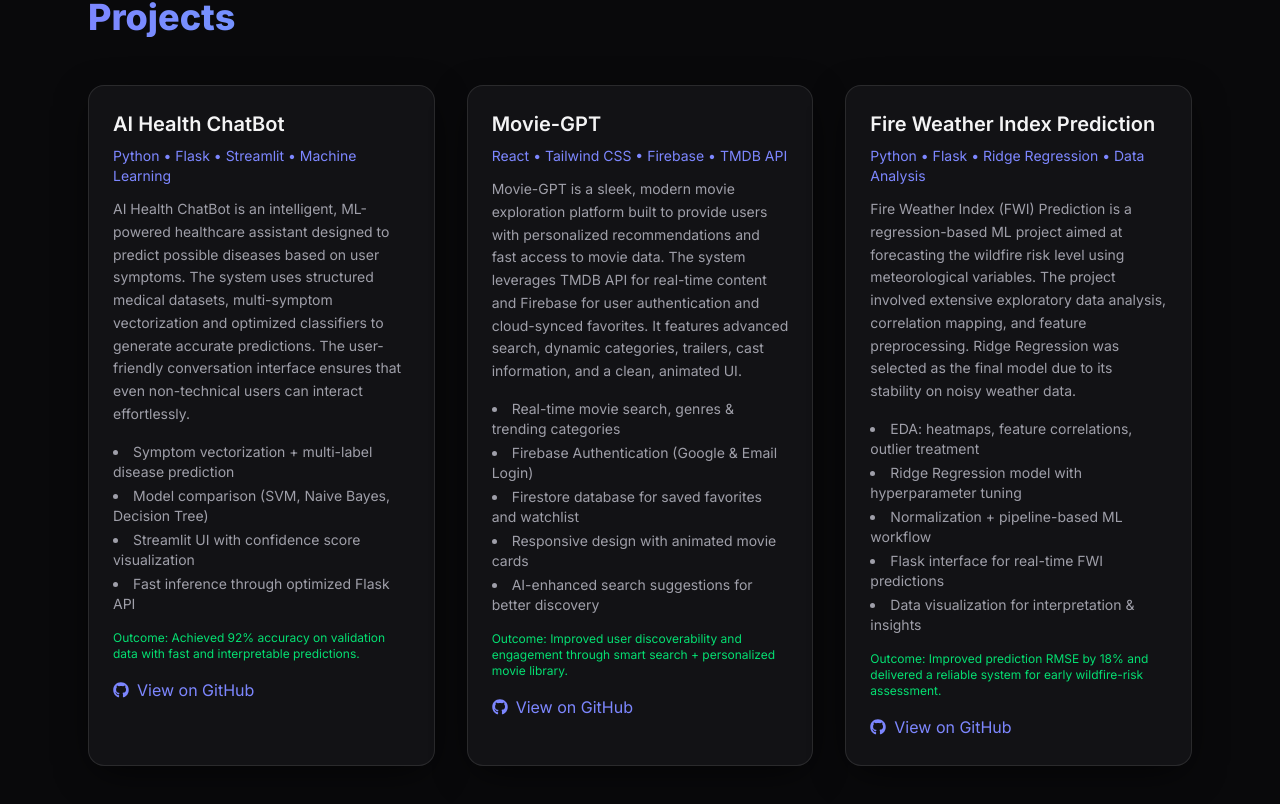
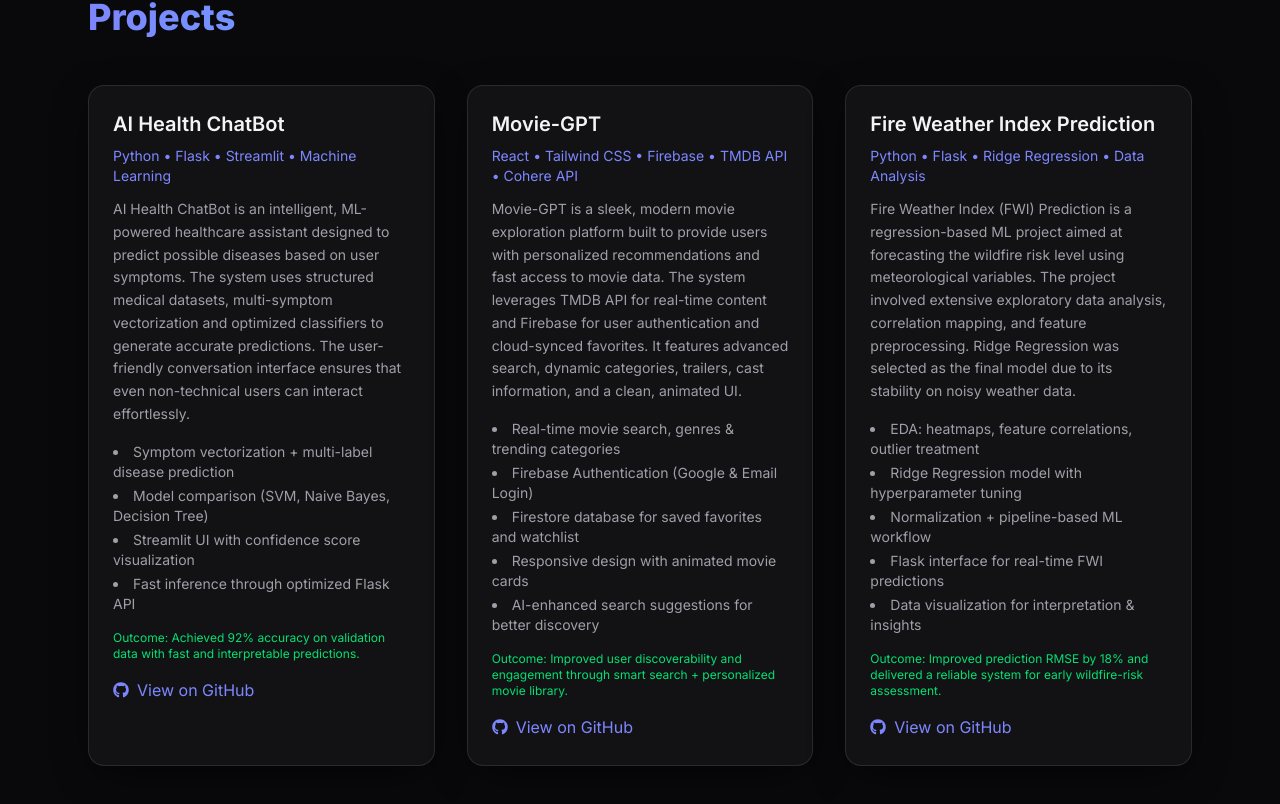
Before and after one commit to Mahadev1729/devPortFolio, a React (Vite) app: page / in a window 1280 px wide. Shown: the part 2234-3038 px from the top of the page. Built offline with nearby package versions, Linux system fonts and the light colour scheme.

Commit message:
Update Movie-GPT project description to include Cohere API

```diff
--- a/src/components/Portfolio.jsx
+++ b/src/components/Portfolio.jsx
@@ -461,7 +461,7 @@
             <h3 className="text-xl font-semibold mb-2">Movie-GPT</h3>
 
             <p className="text-sm text-indigo-400 mb-3">
-              React • Tailwind CSS • Firebase • TMDB API
+              React • Tailwind CSS • Firebase • TMDB API • Cohere API
             </p>
 
             <p className="text-sm text-zinc-400 leading-relaxed mb-4">
```
